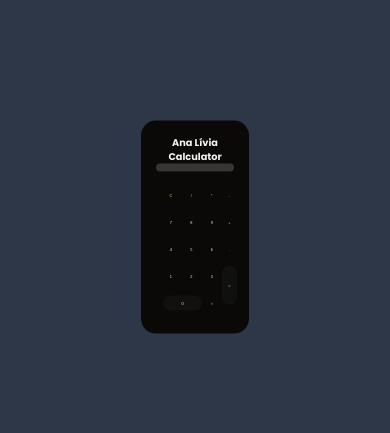
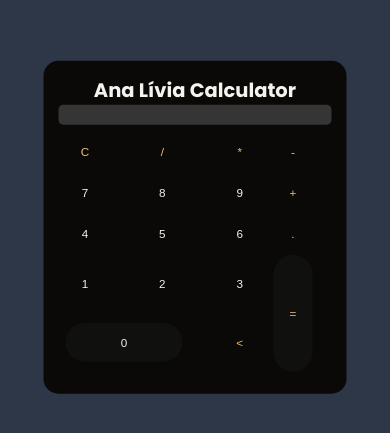
Before and after one commit to liviadesouza/simplecalculator, a plain HTML site: page index.html in a window 390 px wide. Shown: the part 195-628 px from the top of the page. Drawn offline with Linux system fonts and the light colour scheme.

Commit message:
Add files via upload

```diff
--- a/styles/style.css
+++ b/styles/style.css
@@ -99,3 +99,56 @@ body {
 	width: 10vw;
 	background: #10100e;
 }
+
+@media only screen and (max-width: 1024px) {
+	.calc {
+		width: 70vw;
+	}
+	.title {
+		font-size: 5vw;
+	}
+	.calculator {
+		padding: 5px;
+		width: 70vw;
+	}
+
+	.result {
+		height: 5vw;
+		width: 70vw;
+		font-size: 3vw;
+	}
+
+	.button,
+	.buttonZero {
+		color: #f4f3ee;
+		width: 10vw;
+		height: 10vw;
+		font-size: 3vw;
+	}
+
+	.buttonOperator,
+	.buttonEnter {
+		color: #eec170;
+		width: 10vw;
+		height: 10vw;
+		font-size: 3vw;
+	}
+
+	.button:hover,
+	.buttonOperator:hover,
+	.buttonZero:hover,
+	.buttonEnter:hover {
+		background: #353535;
+	}
+
+	.buttonEnter {
+		height: 30vw;
+		color: #eec170;
+		background: #10100e;
+	}
+
+	.buttonZero {
+		width: 30vw;
+		background: #10100e;
+	}
+}
```
